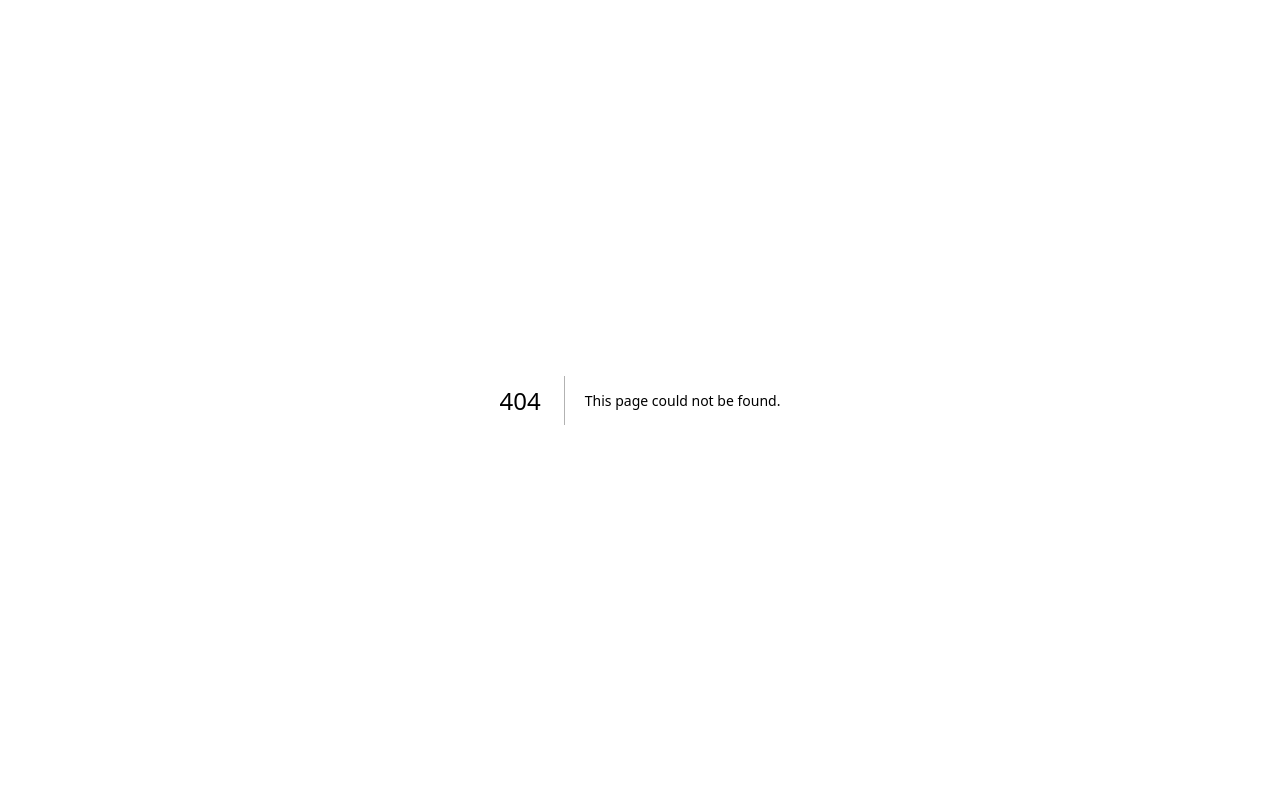
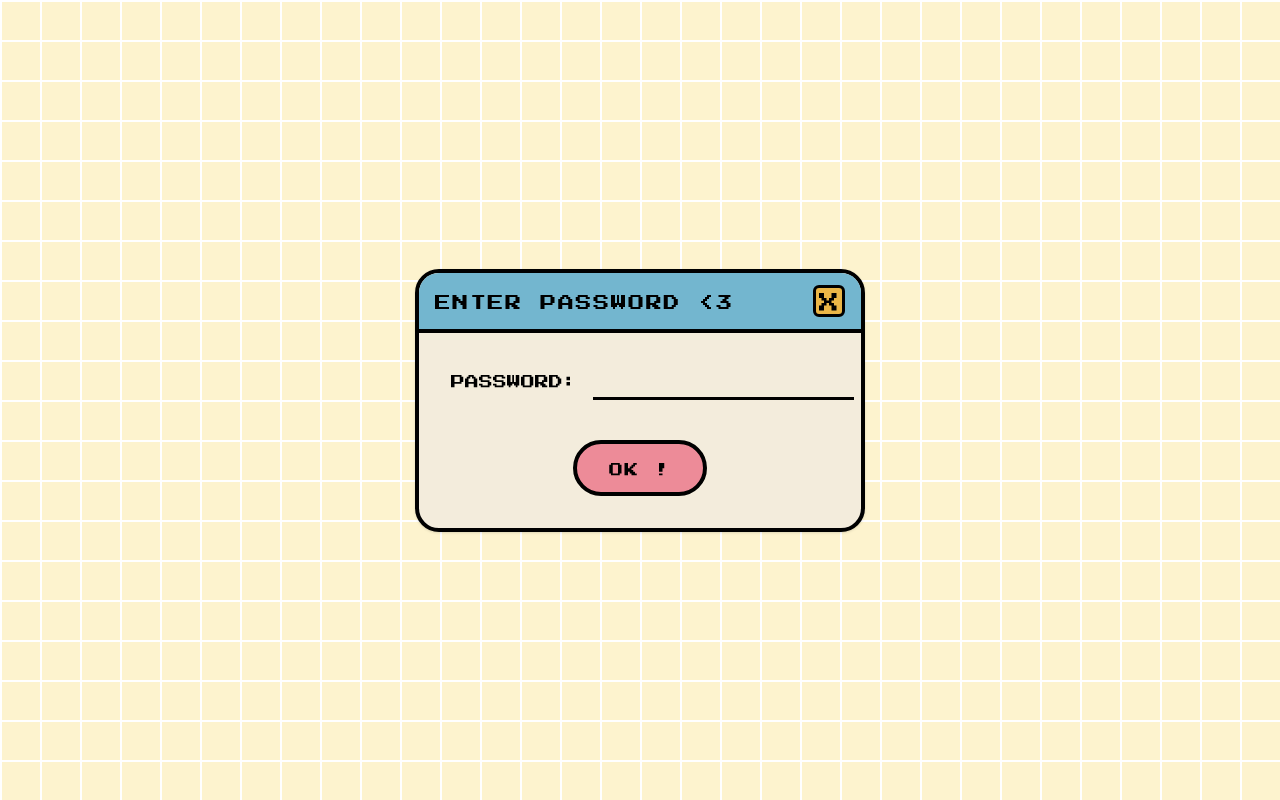
Before and after one commit to Rayan47/Scrapbook, a Next.js app: page /login in a window 1280 px wide. Before the commit this address had no page. Built offline with nearby package versions, Linux system fonts and the light colour scheme.

Commit message:
Implemented login

```diff
--- /dev/null
+++ b/app/login/page.tsx
@@ -0,0 +1,87 @@
+"use client";
+
+import React, { useState } from "react";
+import { Press_Start_2P } from "next/font/google";
+import { useRouter } from "next/navigation";
+
+
+// Initialize the retro font
+const pixelFont = Press_Start_2P({
+    weight: "400",
+    subsets: ["latin"],
+    // Adjust font size slightly as this font renders quite large
+    variable: '--font-pixel'
+});
+
+export default function RetroLogin() {
+    const [password, setPassword] = useState("");
+    const router = useRouter();
+
+    const handleSubmit = (e: React.SubmitEvent<HTMLFormElement>) => {
+        e.preventDefault();
+        router.push("/open_book");
+
+    };
+
+    return (
+        // 1. Grid Background
+        <main
+            className={`min-h-screen flex items-center justify-center ${pixelFont.className}`}
+            style={{
+                backgroundColor: "#fdf3ce", // Light yellow background
+                backgroundImage: `
+          linear-gradient(to right, white 2px, transparent 2px),
+          linear-gradient(to bottom, white 2px, transparent 2px)
+        `,
+                backgroundSize: "40px 40px"
+            }}
+        >
+
+            {/* 2. Main Window Container */}
+            <div className="w-[450px] max-w-[90vw] border-[4px] border-black rounded-3xl overflow-hidden shadow-sm bg-[#f3ecdc]">
+
+                {/* 3. Title Bar */}
+                <div className="bg-[#73b6cf] border-b-[4px] border-black px-4 py-3 flex justify-between items-center">
+                    <h1 className="text-black text-sm md:text-base tracking-widest mt-1">
+                        ENTER PASSWORD &lt;3
+                    </h1>
+
+                    {/* Close Button */}
+                    <button className="bg-[#ebb647] border-[3px] border-black rounded-md w-8 h-8 flex items-center justify-center hover:bg-yellow-400 active:scale-95 transition-all">
+                        <span className="text-black text-xl leading-none mt-1">X</span>
+                    </button>
+                </div>
+
+                {/* 4. Window Body & Form */}
+                <form onSubmit={handleSubmit} className="p-8 flex flex-col items-center">
+
+                    <div className="w-full mb-10 flex items-end">
+                        <label className="text-black text-sm mr-4 mb-2">
+                            PASSWORD:
+                        </label>
+                        {/* Input Field: styled as just a bottom border */}
+                        <input
+                            type="password"
+                            value={password}
+                            onChange={(e) => setPassword(e.target.value)}
+                            className="flex-1 bg-transparent border-b-[3px] border-black outline-none text-black px-2 pb-1 text-lg font-sans"
+                            autoFocus
+                        />
+                    </div>
+
+                    {/* 5. OK Button */}
+                    <button
+                        type="submit"
+                        className="bg-[#ed8b98] border-[4px] border-black rounded-full px-8 py-3 hover:bg-[#ff9caa] active:scale-95 transition-all"
+                    >
+            <span className="text-black text-sm tracking-widest mt-1 block">
+              OK !
+            </span>
+                    </button>
+
+                </form>
+            </div>
+
+        </main>
+    );
+}
--- a/app/page.tsx
+++ b/app/page.tsx
@@ -8,7 +8,7 @@ export default function Home() {
 
     const router = useRouter();
   const handleCenterClick = () => {
-    router.push("/open_book");
+    router.push("/login");
   };
 
   return (
```
